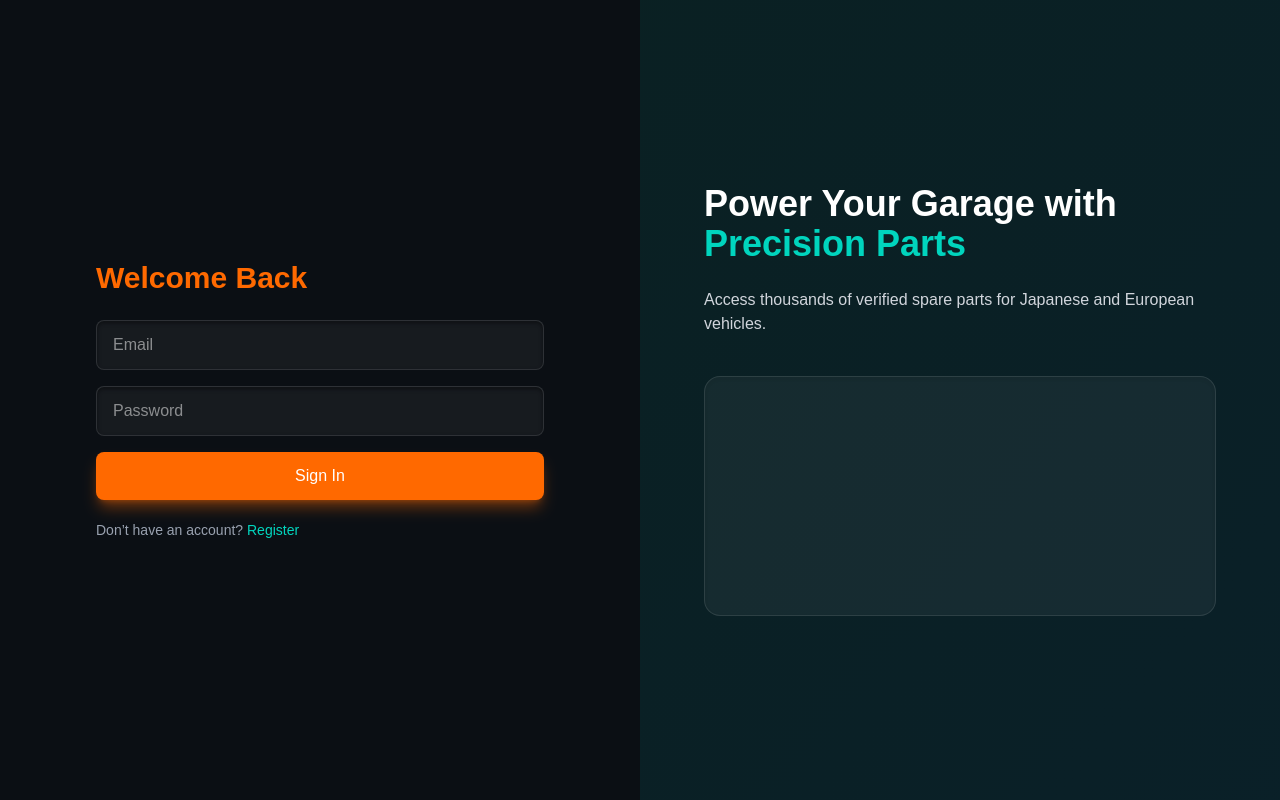
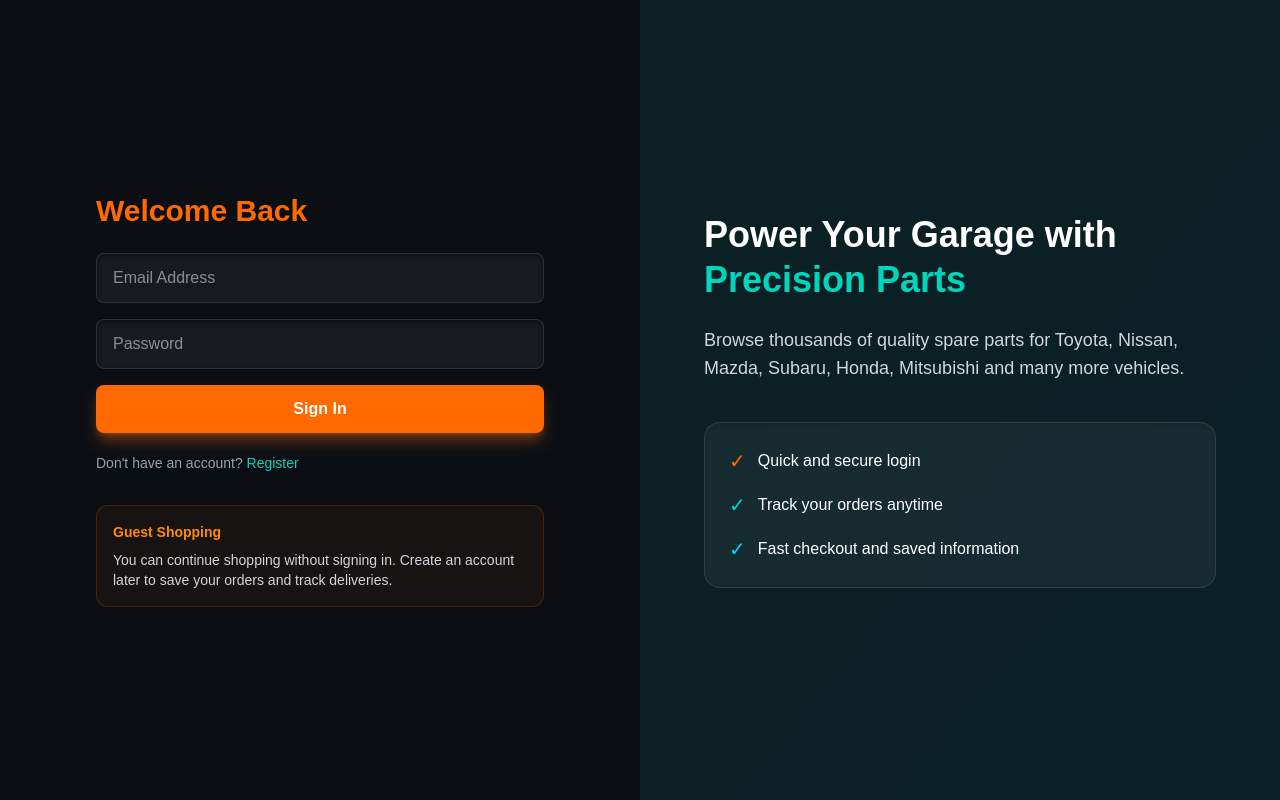
Before and after one commit to Antony-Mwangi/Auto-Genius, a Next.js app: page /login in a window 1280 px wide. Built offline with nearby package versions, Linux system fonts and the light colour scheme.

Commit message:
authentication

```diff
--- /dev/null
+++ b/app/context/AuthContext.tsx
@@ -0,0 +1,120 @@
+"use client";
+
+import {
+  createContext,
+  useContext,
+  useEffect,
+  useState,
+} from "react";
+
+interface User {
+  name: string;
+  email: string;
+  password: string;
+}
+
+interface AuthContextType {
+  user: User | null;
+  login: (email: string, password: string) => boolean;
+  register: (user: User) => boolean;
+  logout: () => void;
+}
+
+const AuthContext = createContext<AuthContextType | null>(null);
+
+export function AuthProvider({
+  children,
+}: {
+  children: React.ReactNode;
+}) {
+  const [user, setUser] = useState<User | null>(null);
+
+  useEffect(() => {
+    const loggedUser = localStorage.getItem("currentUser");
+
+    if (loggedUser) {
+      setUser(JSON.parse(loggedUser));
+    }
+  }, []);
+
+  const register = (newUser: User) => {
+    const users = JSON.parse(
+      localStorage.getItem("users") || "[]"
+    );
+
+    const exists = users.find(
+      (u: User) => u.email === newUser.email
+    );
+
+    if (exists) {
+      return false;
+    }
+
+    users.push(newUser);
+
+    localStorage.setItem(
+      "users",
+      JSON.stringify(users)
+    );
+
+    return true;
+  };
+
+  const login = (
+    email: string,
+    password: string
+  ) => {
+    const users = JSON.parse(
+      localStorage.getItem("users") || "[]"
+    );
+
+    const found = users.find(
+      (u: User) =>
+        u.email === email &&
+        u.password === password
+    );
+
+    if (!found) {
+      return false;
+    }
+
+    localStorage.setItem(
+      "currentUser",
+      JSON.stringify(found)
+    );
+
+    setUser(found);
+
+    return true;
+  };
+
+  const logout = () => {
+    localStorage.removeItem("currentUser");
+    setUser(null);
+  };
+
+  return (
+    <AuthContext.Provider
+      value={{
+        user,
+        login,
+        register,
+        logout,
+      }}
+    >
+      {children}
+    </AuthContext.Provider>
+  );
+}
+
+export function useAuth() {
+  const context = useContext(AuthContext);
+
+  if (!context) {
+    throw new Error(
+      "useAuth must be used inside AuthProvider"
+    );
+  }
+
+  return context;
+}
--- a/app/layout.tsx
+++ b/app/layout.tsx
@@ -1,5 +1,7 @@
 import "./globals.css";
+
 import { CartProvider } from "@/app/context/CartContext";
+import { AuthProvider } from "@/app/context/AuthContext";
 
 export default function RootLayout({
   children,
@@ -9,9 +11,15 @@ export default function RootLayout({
   return (
     <html lang="en">
       <body>
-        <CartProvider>
-          {children}
-        </CartProvider>
+
+        <AuthProvider>
+          <CartProvider>
+
+            {children}
+
+          </CartProvider>
+        </AuthProvider>
+
       </body>
     </html>
   );
--- a/app/login/page.tsx
+++ b/app/login/page.tsx
@@ -3,9 +3,11 @@
 import { useState } from "react";
 import Link from "next/link";
 import { useRouter } from "next/navigation";
+import { useAuth } from "@/app/context/AuthContext";
 
 export default function LoginPage() {
   const router = useRouter();
+  const { login } = useAuth();
 
   const [email, setEmail] = useState("");
   const [password, setPassword] = useState("");
@@ -13,110 +15,173 @@ export default function LoginPage() {
   const [loading, setLoading] = useState(false);
   const [error, setError] = useState("");
 
-  const handleLogin = async (e: React.FormEvent) => {
+  const handleLogin = (e: React.FormEvent) => {
     e.preventDefault();
 
     setLoading(true);
     setError("");
 
-    try {
-      const res = await fetch("/api/auth/login", {
-        method: "POST",
-        headers: {
-          "Content-Type": "application/json",
-        },
-        body: JSON.stringify({ email, password }),
-      });
+    const success = login(email, password);
 
-      const data = await res.json();
+    if (!success) {
+      setError("Invalid email or password.");
+      setLoading(false);
+      return;
+    }
 
-      if (!res.ok) {
-        setError(data.message || "Login failed");
-        return;
-      }
+    setLoading(false);
 
-      // ✅ simple redirect (NO auth context)
-      router.push("/");
-      router.refresh();
-
-    } catch (err) {
-      setError("Network error. Please try again.");
-    } finally {
-      setLoading(false);
-    }
+    router.push("/");
+    router.refresh();
   };
 
   return (
     <div className="min-h-screen grid md:grid-cols-2 bg-[#0b0f14] text-white">
-
       {/* LEFT FORM */}
       <div className="flex items-center justify-center p-10">
         <div className="w-full max-w-md">
 
-          <h2 className="text-3xl font-bold text-orange-500 mb-6">
+          <h2 className="mb-6 text-3xl font-bold text-orange-500">
             Welcome Back
           </h2>
 
           <form onSubmit={handleLogin} className="space-y-4">
 
             <input
-              placeholder="Email"
-              className="w-full px-4 py-3 rounded-lg bg-white/5 border border-white/10
-              shadow-inner shadow-black/40 focus:border-teal-400 outline-none"
+              type="email"
+              placeholder="Email Address"
+              value={email}
               onChange={(e) => setEmail(e.target.value)}
-              value={email}
+              required
+              className="
+                w-full
+                rounded-lg
+                border
+                border-white/10
+                bg-white/5
+                px-4
+                py-3
+                shadow-inner
+                shadow-black/40
+                outline-none
+                focus:border-teal-400
+              "
             />
 
             <input
               type="password"
               placeholder="Password"
-              className="w-full px-4 py-3 rounded-lg bg-white/5 border border-white/10
-              shadow-inner shadow-black/40 focus:border-teal-400 outline-none"
+              value={password}
               onChange={(e) => setPassword(e.target.value)}
-              value={password}
+              required
+              className="
+                w-full
+                rounded-lg
+                border
+                border-white/10
+                bg-white/5
+                px-4
+                py-3
+                shadow-inner
+                shadow-black/40
+                outline-none
+                focus:border-cyan-400
+              "
             />
 
             {error && (
-              <p className="text-red-400 text-sm">{error}</p>
+              <div className="rounded-lg border border-red-500/30 bg-red-500/10 p-3 text-sm text-red-400">
+                {error}
+              </div>
             )}
 
             <button
+              type="submit"
               disabled={loading}
-              className="w-full py-3 rounded-lg bg-orange-500
-              shadow-lg shadow-orange-500/40 hover:scale-[1.02] transition
-              disabled:opacity-50"
+              className="
+                w-full
+                rounded-lg
+                bg-orange-500
+                py-3
+                font-semibold
+                text-white
+                shadow-lg
+                shadow-orange-500/40
+                transition
+                hover:scale-[1.02]
+                hover:bg-orange-400
+                disabled:cursor-not-allowed
+                disabled:opacity-50
+              "
             >
-              {loading ? "Signing in..." : "Sign In"}
+              {loading ? "Signing In..." : "Sign In"}
             </button>
 
           </form>
 
-          <p className="text-sm text-gray-400 mt-5">
-            Don’t have an account?{" "}
-            <Link href="/register" className="text-teal-400">
+          <p className="mt-5 text-sm text-gray-400">
+            Don't have an account?{" "}
+            <Link
+              href="/register"
+              className="font-medium text-teal-400 hover:text-teal-300"
+            >
               Register
             </Link>
           </p>
+
+          <div className="mt-8 rounded-xl border border-orange-500/20 bg-orange-500/5 p-4 text-sm text-gray-300">
+            <p className="font-semibold text-orange-400">
+              Guest Shopping
+            </p>
+
+            <p className="mt-2">
+              You can continue shopping without signing in. Create an
+              account later to save your orders and track deliveries.
+            </p>
+          </div>
 
         </div>
       </div>
 
       {/* RIGHT PANEL */}
-      <div className="hidden md:flex flex-col justify-center p-16 bg-gradient-to-br from-teal-500/10 to-cyan-500/10">
+      <div className="hidden md:flex flex-col justify-center bg-gradient-to-br from-teal-500/10 to-cyan-500/10 p-16">
 
-        <h1 className="text-4xl font-bold">
+        <h1 className="text-4xl font-bold leading-tight">
           Power Your Garage with{" "}
-          <span className="text-teal-400">Precision Parts</span>
+          <span className="text-teal-400">
+            Precision Parts
+          </span>
         </h1>
 
-        <p className="text-gray-300 mt-6">
-          Access thousands of verified spare parts for Japanese and European vehicles.
+        <p className="mt-6 text-lg text-gray-300">
+          Browse thousands of quality spare parts for Toyota, Nissan,
+          Mazda, Subaru, Honda, Mitsubishi and many more vehicles.
         </p>
 
-        <div className="mt-10 h-60 rounded-2xl border border-white/10 bg-white/5 shadow-inner" />
+        <div className="mt-10 rounded-2xl border border-white/10 bg-white/5 p-6 shadow-inner">
+
+          <div className="space-y-4">
+
+            <div className="flex items-center gap-3">
+              <span className="text-xl text-orange-500">✓</span>
+              <span>Quick and secure login</span>
+            </div>
+
+            <div className="flex items-center gap-3">
+              <span className="text-xl text-teal-400">✓</span>
+              <span>Track your orders anytime</span>
+            </div>
+
+            <div className="flex items-center gap-3">
+              <span className="text-xl text-cyan-400">✓</span>
+              <span>Fast checkout and saved information</span>
+            </div>
+
+          </div>
+
+        </div>
 
       </div>
-
     </div>
   );
 }
--- a/app/register/page.tsx
+++ b/app/register/page.tsx
@@ -3,9 +3,11 @@
 import { useState } from "react";
 import Link from "next/link";
 import { useRouter } from "next/navigation";
+import { useAuth } from "@/app/context/AuthContext";
 
 export default function RegisterPage() {
   const router = useRouter();
+  const { register } = useAuth();
 
   const [name, setName] = useState("");
   const [email, setEmail] = useState("");
@@ -14,114 +16,175 @@ export default function RegisterPage() {
   const [loading, setLoading] = useState(false);
   const [error, setError] = useState("");
 
-  const handleRegister = async (e: React.FormEvent) => {
+  const handleRegister = (e: React.FormEvent) => {
     e.preventDefault();
+
     setLoading(true);
     setError("");
 
-    try {
-      const res = await fetch("/api/auth/register", {
-        method: "POST",
-        headers: {
-          "Content-Type": "application/json",
-        },
-        body: JSON.stringify({
+    const success = register({
       name,
       email,
       password,
-        }),
     });
 
-      const data = await res.json();
-
-      if (!res.ok) {
-        setError(data.message || "Something went wrong");
+    if (!success) {
+      setError("An account with this email already exists.");
+      setLoading(false);
       return;
     }
 
-      // success → redirect to login
+    setLoading(false);
     router.push("/login");
-    } catch (err) {
-      setError("Network error. Please try again.");
-    } finally {
-      setLoading(false);
-    }
   };
 
   return (
     <div className="min-h-screen grid md:grid-cols-2 bg-[#0b0f14] text-white">
-
       {/* LEFT FORM */}
       <div className="flex items-center justify-center p-10">
         <div className="w-full max-w-md">
-
-          <h2 className="text-3xl font-bold text-teal-400 mb-6">
+          <h2 className="mb-6 text-3xl font-bold text-teal-400">
             Create Account
           </h2>
 
           <form onSubmit={handleRegister} className="space-y-4">
-
             <input
+              type="text"
               placeholder="Full Name"
-              className="w-full px-4 py-3 rounded-lg bg-white/5 border border-white/10
-              shadow-inner shadow-black/40 focus:border-orange-500 outline-none"
+              value={name}
               onChange={(e) => setName(e.target.value)}
-              value={name}
+              className="
+                w-full
+                rounded-lg
+                border
+                border-white/10
+                bg-white/5
+                px-4
+                py-3
+                shadow-inner
+                shadow-black/40
+                outline-none
+                focus:border-orange-500
+              "
+              required
             />
 
             <input
-              placeholder="Email"
-              className="w-full px-4 py-3 rounded-lg bg-white/5 border border-white/10
-              shadow-inner shadow-black/40 focus:border-teal-400 outline-none"
+              type="email"
+              placeholder="Email Address"
+              value={email}
               onChange={(e) => setEmail(e.target.value)}
-              value={email}
+              className="
+                w-full
+                rounded-lg
+                border
+                border-white/10
+                bg-white/5
+                px-4
+                py-3
+                shadow-inner
+                shadow-black/40
+                outline-none
+                focus:border-teal-400
+              "
+              required
             />
 
             <input
               type="password"
               placeholder="Password"
-              className="w-full px-4 py-3 rounded-lg bg-white/5 border border-white/10
-              shadow-inner shadow-black/40 focus:border-cyan-400 outline-none"
+              value={password}
               onChange={(e) => setPassword(e.target.value)}
-              value={password}
+              className="
+                w-full
+                rounded-lg
+                border
+                border-white/10
+                bg-white/5
+                px-4
+                py-3
+                shadow-inner
+                shadow-black/40
+                outline-none
+                focus:border-cyan-400
+              "
+              required
             />
 
             {error && (
-              <p className="text-red-400 text-sm">{error}</p>
+              <div className="rounded-lg border border-red-500/30 bg-red-500/10 p-3 text-sm text-red-400">
+                {error}
+              </div>
             )}
 
             <button
+              type="submit"
               disabled={loading}
-              className="w-full py-3 rounded-lg bg-teal-500
-              shadow-lg shadow-teal-500/40 hover:scale-[1.02] transition
-              disabled:opacity-50"
+              className="
+                w-full
+                rounded-lg
+                bg-teal-500
+                py-3
+                font-semibold
+                text-white
+                shadow-lg
+                shadow-teal-500/40
+                transition
+                hover:scale-[1.02]
+                hover:bg-teal-400
+                disabled:cursor-not-allowed
+                disabled:opacity-50
+              "
             >
-              {loading ? "Creating account..." : "Create Account"}
+              {loading ? "Creating Account..." : "Create Account"}
             </button>
           </form>
 
-          <p className="text-sm text-gray-400 mt-5">
+          <p className="mt-5 text-sm text-gray-400">
             Already have an account?{" "}
-            <Link href="/login" className="text-orange-400">
+            <Link
+              href="/login"
+              className="font-medium text-orange-400 hover:text-orange-300"
+            >
               Sign In
             </Link>
           </p>
         </div>
       </div>
 
-      {/* RIGHT TEXT */}
-      <div className="hidden md:flex flex-col justify-center p-16 bg-gradient-to-br from-orange-500/10 to-cyan-500/10">
-        <h1 className="text-4xl font-bold">
-          Join the <span className="text-orange-500">AutoSpare Network</span>
+      {/* RIGHT SIDE */}
+      <div className="hidden flex-col justify-center bg-gradient-to-br from-orange-500/10 to-cyan-500/10 p-16 md:flex">
+        <h1 className="text-4xl font-bold leading-tight">
+          Join the{" "}
+          <span className="text-orange-500">
+            AutoSpare Network
+          </span>
         </h1>
 
-        <p className="text-gray-300 mt-6">
-          Get access to verified suppliers, fast checkout, and real-time order tracking.
+        <p className="mt-6 text-lg text-gray-300">
+          Create an account to save your orders, manage your cart,
+          track purchases, and enjoy a faster checkout experience.
         </p>
 
-        <div className="mt-10 h-60 rounded-2xl border border-white/10 bg-white/5 shadow-inner"></div>
+        <div className="mt-10 rounded-2xl border border-white/10 bg-white/5 p-6 shadow-inner">
+          <div className="space-y-4">
+            <div className="flex items-center gap-3">
+              <span className="text-xl text-orange-500">✓</span>
+              <span>Save your shopping cart</span>
             </div>
 
+            <div className="flex items-center gap-3">
+              <span className="text-xl text-teal-400">✓</span>
+              <span>Track your orders easily</span>
+            </div>
+
+            <div className="flex items-center gap-3">
+              <span className="text-xl text-cyan-400">✓</span>
+              <span>Fast checkout on future purchases</span>
+            </div>
+          </div>
+        </div>
+      </div>
     </div>
   );
 }
```
Lines whose indentation alone changed are shown as unchanged.
